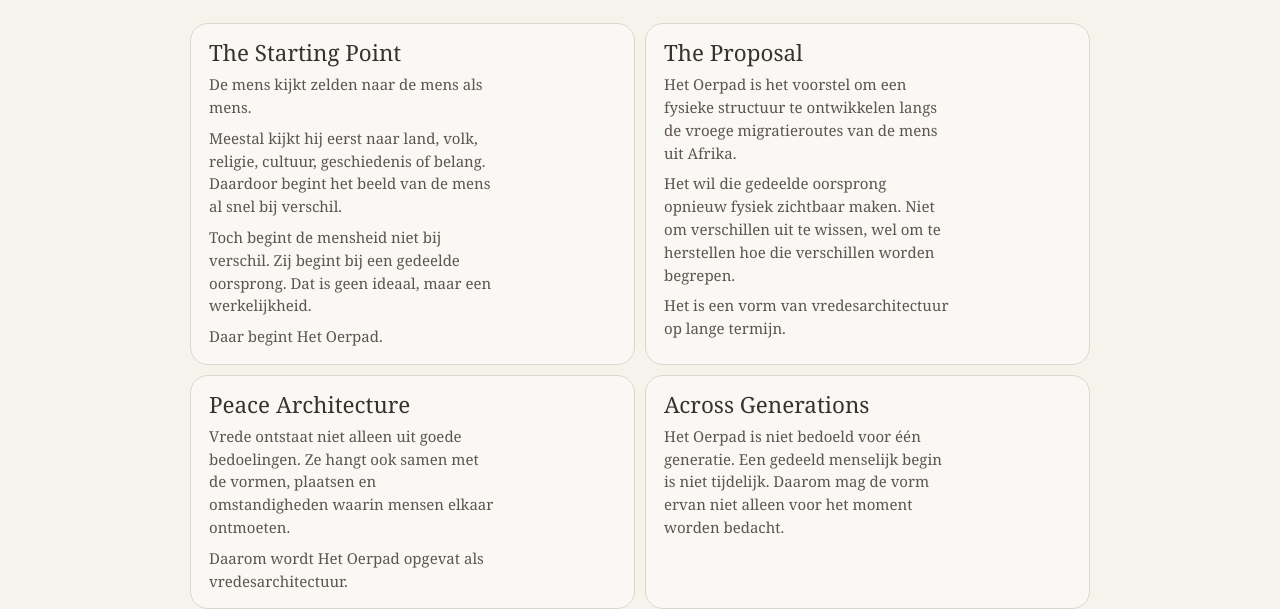
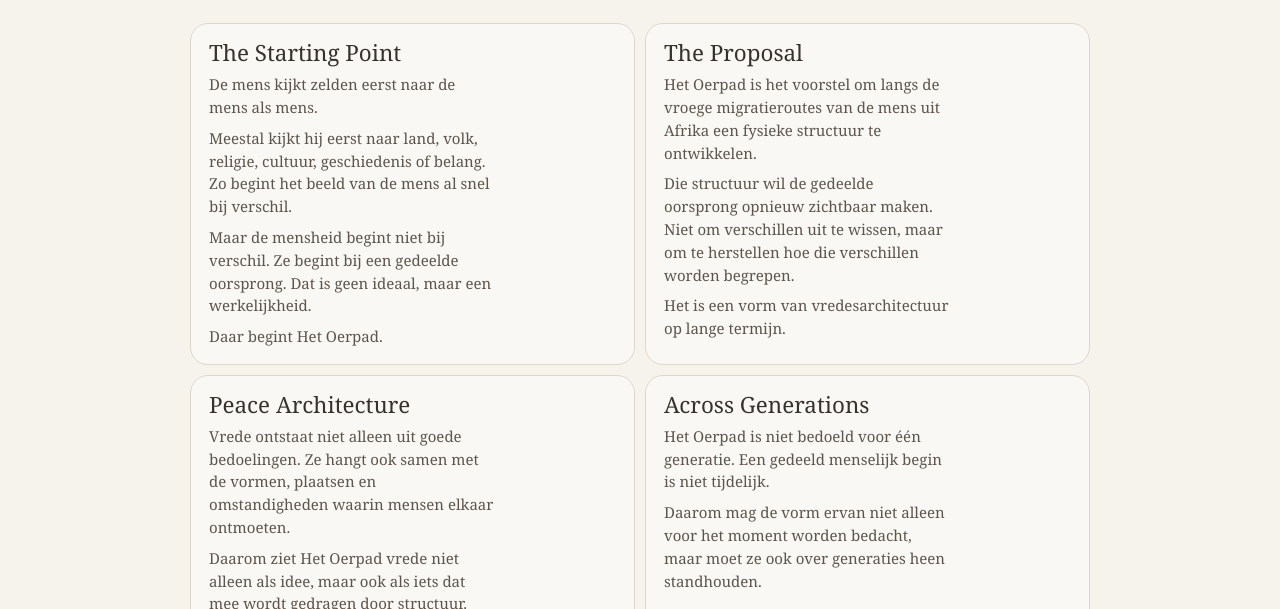
Before and after one commit to msdpz6g68q-tech/msdpz6g68q-tech.github.io, a plain HTML site: page the-idea.html in a window 1280 px wide. Shown: the part 191-800 px from the top of the page. Drawn offline with Linux system fonts and the light colour scheme.

Commit message:
Update the-idea.html

```diff
--- a/the-idea.html
+++ b/the-idea.html
@@ -308,28 +308,29 @@
     <main class="grid">
       <section class="card">
         <h2>The Starting Point</h2>
-        <p>De mens kijkt zelden naar de mens als mens.</p>
-        <p>Meestal kijkt hij eerst naar land, volk, religie, cultuur, geschiedenis of belang. Daardoor begint het beeld van de mens al snel bij verschil.</p>
-        <p>Toch begint de mensheid niet bij verschil. Zij begint bij een gedeelde oorsprong. Dat is geen ideaal, maar een werkelijkheid.</p>
+        <p>De mens kijkt zelden eerst naar de mens als mens.</p>
+        <p>Meestal kijkt hij eerst naar land, volk, religie, cultuur, geschiedenis of belang. Zo begint het beeld van de mens al snel bij verschil.</p>
+        <p>Maar de mensheid begint niet bij verschil. Ze begint bij een gedeelde oorsprong. Dat is geen ideaal, maar een werkelijkheid.</p>
         <p>Daar begint Het Oerpad.</p>
       </section>
 
       <section class="card">
         <h2>The Proposal</h2>
-        <p>Het Oerpad is het voorstel om een fysieke structuur te ontwikkelen langs de vroege migratieroutes van de mens uit Afrika.</p>
-        <p>Het wil die gedeelde oorsprong opnieuw fysiek zichtbaar maken. Niet om verschillen uit te wissen, wel om te herstellen hoe die verschillen worden begrepen.</p>
+        <p>Het Oerpad is het voorstel om langs de vroege migratieroutes van de mens uit Afrika een fysieke structuur te ontwikkelen.</p>
+        <p>Die structuur wil de gedeelde oorsprong opnieuw zichtbaar maken. Niet om verschillen uit te wissen, maar om te herstellen hoe die verschillen worden begrepen.</p>
         <p>Het is een vorm van vredesarchitectuur op lange termijn.</p>
       </section>
 
       <section class="card">
         <h2>Peace Architecture</h2>
         <p>Vrede ontstaat niet alleen uit goede bedoelingen. Ze hangt ook samen met de vormen, plaatsen en omstandigheden waarin mensen elkaar ontmoeten.</p>
-        <p>Daarom wordt Het Oerpad opgevat als vredesarchitectuur.</p>
+        <p>Daarom ziet Het Oerpad vrede niet alleen als idee, maar ook als iets dat mee wordt gedragen door structuur.</p>
       </section>
 
       <section class="card">
         <h2>Across Generations</h2>
-        <p>Het Oerpad is niet bedoeld voor één generatie. Een gedeeld menselijk begin is niet tijdelijk. Daarom mag de vorm ervan niet alleen voor het moment worden bedacht.</p>
+        <p>Het Oerpad is niet bedoeld voor één generatie. Een gedeeld menselijk begin is niet tijdelijk.</p>
+        <p>Daarom mag de vorm ervan niet alleen voor het moment worden bedacht, maar moet ze ook over generaties heen standhouden.</p>
       </section>
 
       <section class="card">
@@ -350,7 +351,7 @@
       <div>
         <h2 class="next-band-title">Next Steps</h2>
         <p class="next-band-text">
-          Het Oerpad begint niet met aanleg, maar met ontwerp. Daarom staat fase 1 in het teken van uitwerken, toetsen en structureren. Niet om het idee kleiner te maken, wel om het sterk genoeg te maken voor wat later moet volgen.
+          Het Oerpad begint niet met aanleg, maar met ontwerp. Daarom staat fase 1 in het teken van uitwerken, toetsen en structureren. Niet om het idee kleiner te maken, maar om het sterk genoeg te maken voor wat later moet volgen.
         </p>
       </div>
       <a class="next-link" href="phase-1.html">Volgende stap: Phase 1</a>
```
Lines whose indentation alone changed are shown as unchanged.
